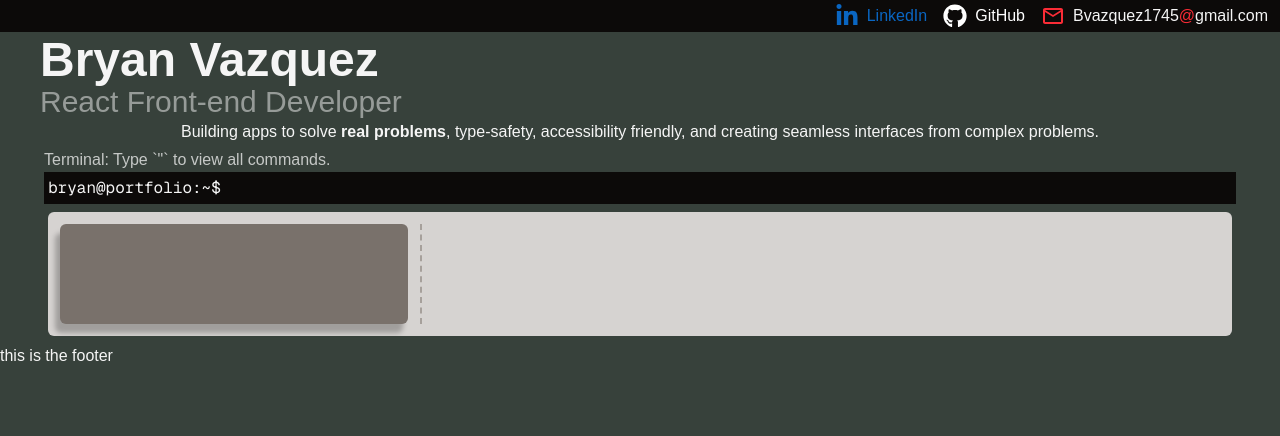
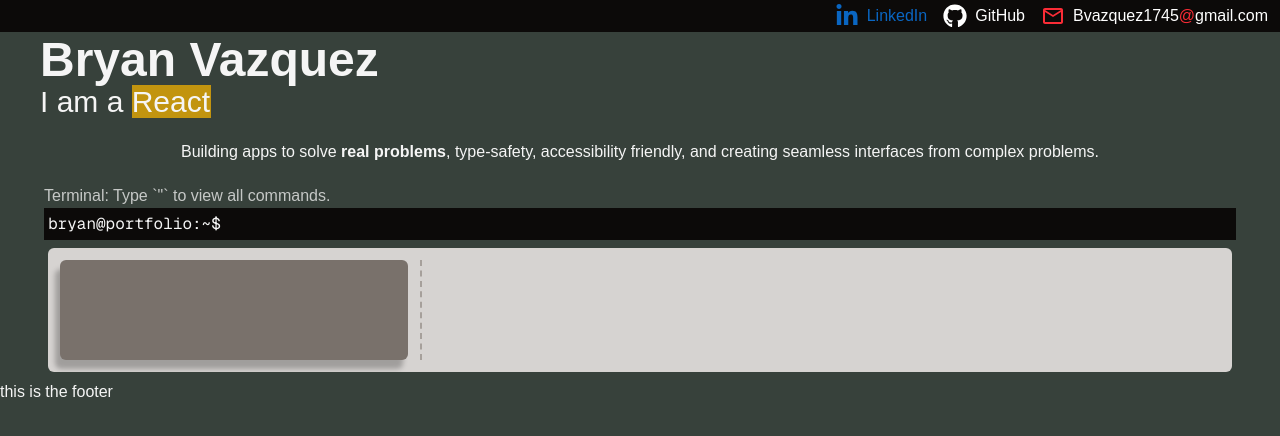
Before and after one commit to Wased20773/My-Portfolio-Website, a Next.js app in the folder apps/portfolio/: page / in a window 1280 px wide. Shown: the top 436 px of the page. Built offline with nearby package versions, Linux system fonts and the light colour scheme.

Commit message:
animation: created animations for heading (my identity).

```diff
--- a/apps/portfolio/src/app/globals.css
+++ b/apps/portfolio/src/app/globals.css
@@ -1,4 +1,19 @@
 @import "tailwindcss";
+
+@keyframes blink {
+  0%,
+  50% {
+    opacity: 1;
+  }
+  51%,
+  100% {
+    opacity: 0;
+  }
+}
+
+.cursor-blink {
+  animation: blink 1500ms step-end infinite;
+}
 
 @keyframes reveal {
   from {
@@ -56,10 +71,16 @@
   --background: #37413b;
   --foreground: #f5f5f5;
 
+  /* Headers */
+  --header: var(--foreground);
+  --header-muted: color-mix(in oklab, var(--foreground) 50%, transparent);
+  /* --footer:  */
+
   /* Chrome */
   --topbar: oklch(14.7% 0.004 49.25); /* stone-950: header social bar */
   --terminal: oklch(14.7% 0.004 49.25); /* stone-950: terminal box */
   --accent: oklch(63.7% 0.237 25.331); /* red-500: email icon + @ */
+  --highlight: rgba(240, 176, 0, 0.75); /* yellow-600 + opacticy 75 */
 
   /* Output screen */
   --surface: oklch(86.9% 0.005 56.366); /* stone-300: outer output box */
@@ -111,9 +132,13 @@
   --color-background: var(--background);
   --color-foreground: var(--foreground);
 
+  --color-header: var(--header);
+  --color-header-muted: var(--header-muted);
+
   --color-topbar: var(--topbar);
   --color-terminal: var(--terminal);
   --color-accent: var(--accent);
+  --color-highlight: var(--highlight);
 
   --color-surface: var(--surface);
   --color-panel: var(--panel);
--- /dev/null
+++ b/apps/portfolio/src/themes/shared/RotatingTypewriter.tsx
@@ -0,0 +1,101 @@
+"use client";
+
+import { useEffect, useState } from "react";
+
+export type RotatingTypewriterVariant =
+  | "normal"
+  | "mute"
+  | "bold"
+  | "underline"
+  | "highlight";
+
+export type RotatingTypewriterPhrase = {
+  text: string;
+  variant?: RotatingTypewriterVariant;
+  className?: string;
+};
+
+type RotatingTypewriterProps = {
+  phrases: RotatingTypewriterPhrase[];
+  typeSpeed?: number;
+  deleteSpeed?: number;
+  pause?: number;
+};
+
+export default function RotatingTypewriter({
+  phrases,
+  typeSpeed = 75,
+  deleteSpeed = 40,
+  pause = 1500,
+}: RotatingTypewriterProps) {
+  const [phraseIndex, setPhraseIndex] = useState(0);
+  const [characterIndex, setCharacterIndex] = useState(0);
+  const [deleting, setDeleting] = useState(false);
+
+  const phrase = phrases[phraseIndex];
+  const displayedText = phrase.text.slice(0, characterIndex);
+
+  useEffect(() => {
+    if (!phrase) return;
+
+    let delay = deleting ? deleteSpeed : typeSpeed;
+
+    // Finished typing
+    if (!deleting && characterIndex === phrase.text.length) {
+      delay = pause;
+    }
+
+    const timeout = setTimeout(() => {
+      // Start deleting after pause
+      if (!deleting && characterIndex === phrase.text.length) {
+        setDeleting(true);
+        return;
+      }
+
+      // Move to next phrase
+      if (deleting && characterIndex === 0) {
+        setDeleting(false);
+        setPhraseIndex((current) => (current + 1) % phrases.length);
+        return;
+      }
+
+      setCharacterIndex((current) => (deleting ? current - 1 : current + 1));
+    }, delay);
+
+    return () => clearTimeout(timeout);
+  }, [
+    characterIndex,
+    deleting,
+    phrase,
+    phrases.length,
+    typeSpeed,
+    deleteSpeed,
+    pause,
+  ]);
+
+  return (
+    <span className={`${phrase.className} ${getVariantClass(phrase.variant)}`}>
+      {displayedText}
+      <span className="cursor-blink border-l-[0.1rem]"></span>
+    </span>
+  );
+}
+
+function getVariantClass(variant: RotatingTypewriterVariant = "normal") {
+  switch (variant) {
+    case "mute":
+      return "text-header-muted";
+
+    case "bold":
+      return "font-semibold";
+
+    case "underline":
+      return "underline";
+
+    case "highlight":
+      return "bg-highlight";
+
+    default:
+      return "";
+  }
+}
--- /dev/null
+++ b/apps/portfolio/src/themes/shared/Typewriter.tsx
@@ -0,0 +1,104 @@
+"use client";
+
+import {
+  Children,
+  cloneElement,
+  isValidElement,
+  ReactNode,
+  useEffect,
+  useMemo,
+  useState,
+} from "react";
+
+type TypewriterProps = {
+  children: ReactNode;
+  speed?: number;
+  className?: string;
+};
+
+function getTextLength(node: ReactNode): number {
+  if (typeof node === "string" || typeof node === "number") {
+    return String(node).length;
+  }
+
+  if (isValidElement<{ children?: ReactNode }>(node)) {
+    return getTextLength(node.props.children);
+  }
+
+  if (Array.isArray(node)) {
+    return node.reduce((total, child) => total + getTextLength(child), 0);
+  }
+
+  return 0;
+}
+
+function reveal(node: ReactNode, characters: number): ReactNode {
+  if (characters <= 0) return null;
+
+  if (typeof node === "string" || typeof node === "number") {
+    return String(node).slice(0, characters);
+  }
+
+  if (isValidElement<{ children?: ReactNode }>(node)) {
+    return cloneElement(node, {}, reveal(node.props.children, characters));
+  }
+
+  if (Array.isArray(node)) {
+    let remaining = characters;
+
+    return Children.map(node, (child) => {
+      const length = getTextLength(child);
+
+      if (remaining <= 0) return null;
+
+      const result = reveal(child, remaining);
+      remaining -= length;
+
+      return result;
+    });
+  }
+
+  return null;
+}
+
+export default function Typewriter({
+  children,
+  className,
+  speed = 50,
+}: TypewriterProps) {
+  const totalCharacters = useMemo(() => getTextLength(children), [children]);
+  const [visibleCharacters, setVisibleCharacters] = useState(0);
+
+  useEffect(() => {
+    const interval = setInterval(() => {
+      setVisibleCharacters((current) => {
+        if (current >= totalCharacters) {
+          clearInterval(interval);
+          return current;
+        }
+
+        return current + 1;
+      });
+    }, speed);
+
+    return () => clearInterval(interval);
+  }, [totalCharacters, speed]);
+
+  return (
+    <p className={`${className} relative`}>
+      {/* Screen reader version */}
+      <span className="sr-only">{children}</span>
+
+      {/* Holds the final size so nothing below moves */}
+      <span aria-hidden="true" className="invisible">
+        {children}
+      </span>
+
+      {/* Visual animated version */}
+      <span aria-hidden="true" className="absolute inset-0">
+        {reveal(children, visibleCharacters)}
+        <span className="cursor-blink border-l-[0.1rem]"></span>
+      </span>
+    </p>
+  );
+}
--- a/apps/portfolio/src/themes/structures/classic/Header.tsx
+++ b/apps/portfolio/src/themes/structures/classic/Header.tsx
@@ -1,5 +1,16 @@
+import RotatingTypewriter, {
+  RotatingTypewriterPhrase,
+} from "@/themes/shared/RotatingTypewriter";
 import { FaGithub, FaLinkedinIn } from "react-icons/fa";
 import { MdOutlineEmail } from "react-icons/md";
+
+const phrases: RotatingTypewriterPhrase[] = [
+  { text: "Sofware Engineer.", variant: "mute" },
+  { text: "React Developer.", variant: "highlight" },
+  { text: "Full-Stack Developer.", variant: "highlight" },
+  { text: "Product Builder", variant: "highlight" },
+  { text: "UI Developer.", variant: "underline" },
+];
 
 export default function Header() {
   return (
@@ -40,7 +51,7 @@ export default function Header() {
         <li>
           <a className="flex gap-2" href="#">
             <MdOutlineEmail size={24} className="text-accent" />
-            <span>
+            <span className="text-white">
               Bvazquez1745<span className="text-accent">@</span>gmail.com
             </span>
           </a>
@@ -49,12 +60,12 @@ export default function Header() {
 
       {/* Introductory Heading */}
       <div className="max-w-[1200px] mx-auto mt-1">
-        <h1 className="!text-5xl">Bryan Vazquez</h1>
-        <p className="!text-3xl opacity-50 font-normal">
-          React Front-end Developer
+        <h1 className="!text-5xl text-header">Bryan Vazquez</h1>
+        <p className="!text-3xl">
+          I am a <RotatingTypewriter phrases={phrases} pause={3000} />
         </p>
 
-        <p className="text-center">
+        <p className="text-center my-5">
           Building apps to solve{" "}
           <span className="font-semibold">real problems</span>, type-safety,
           accessibility friendly, and creating seamless interfaces from complex
```
